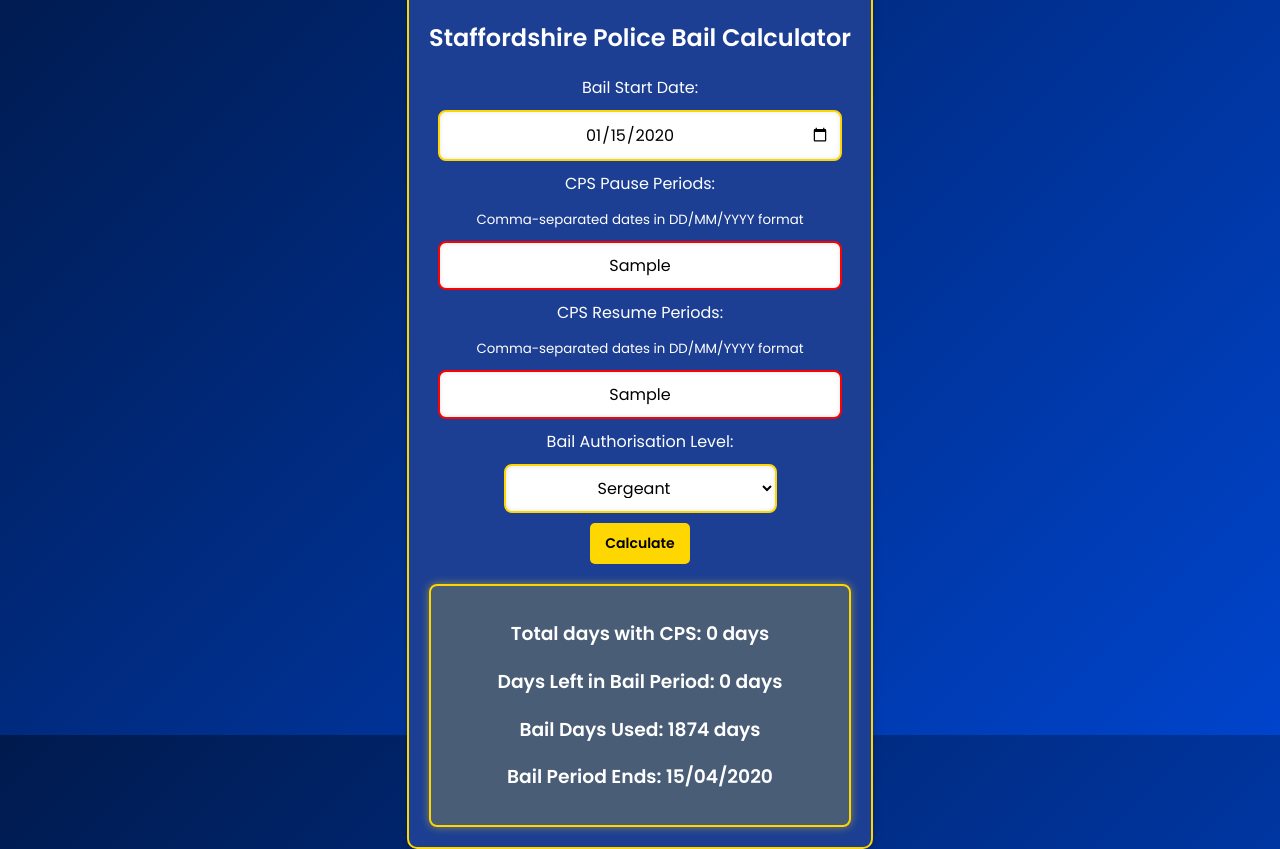
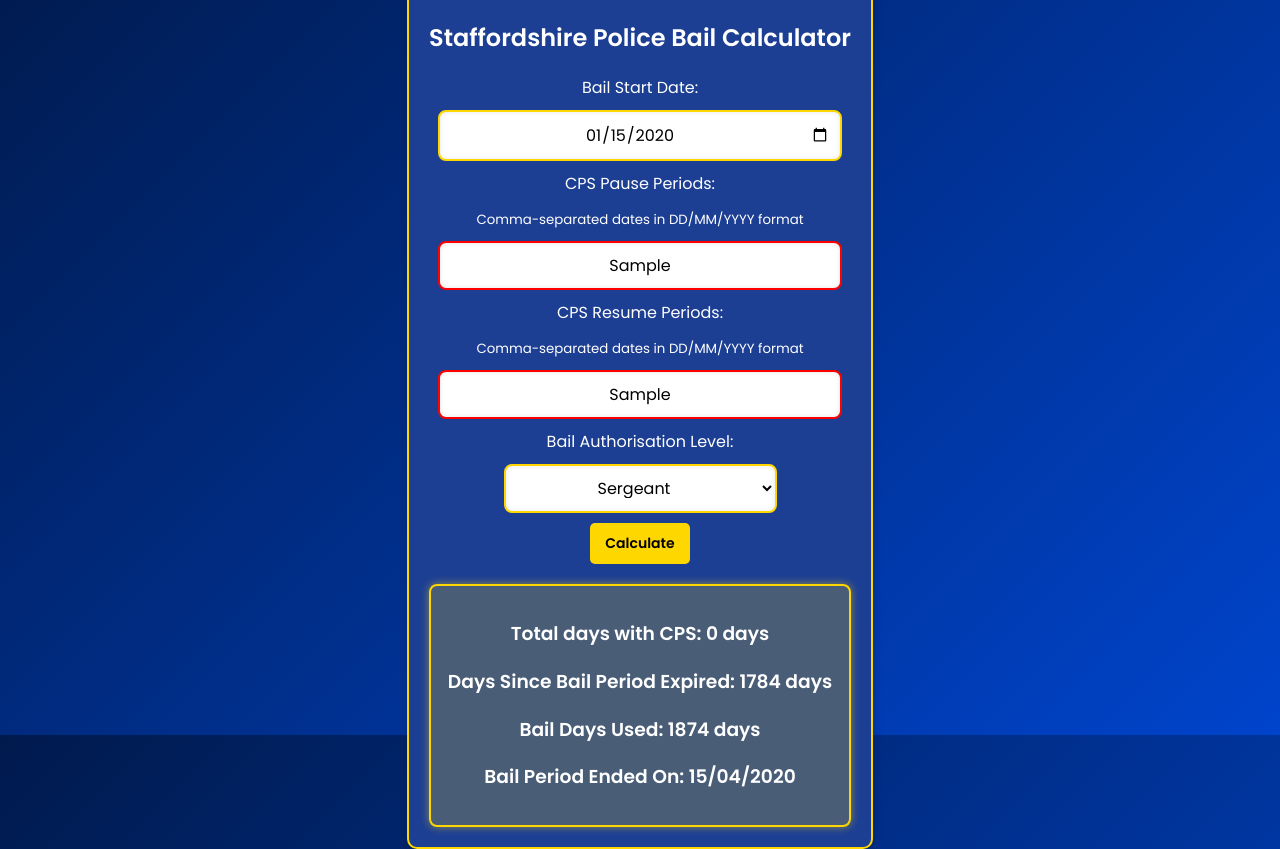
Before and after one commit to PC30282/Bail, a plain HTML site: page index.html in a window 1280 px wide. Both pictures are taken after typing "2020-01-15", "Sample", "Sample" into the empty fields and a click on the button "Calculate". Shown: the part 65-914 px from the top of the page. Drawn offline with Linux system fonts and the light colour scheme.

Commit message:
Update index.html

```diff
--- a/index.html
+++ b/index.html
@@ -187,12 +187,19 @@
 
             let daysLeft = Math.floor((bailEndDate - today) / (1000 * 60 * 60 * 24));
             let bailDaysUsed = Math.floor((today - bailStart) / (1000 * 60 * 60 * 24)) - totalPauseDays;
-            daysLeft = daysLeft < 0 ? 0 : daysLeft;
+
+            if (daysLeft < 0) {
+                document.getElementById('daysLeft').innerText = `Days Since Bail Period Expired: ${Math.abs(daysLeft)} days`;
+            } else {
+                document.getElementById('daysLeft').innerText = `Days Left in Bail Period: ${daysLeft} days`;
+            }
+
+
+
 
             document.getElementById('result').innerText = `Total days with CPS: ${totalPauseDays} days`;
-            document.getElementById('daysLeft').innerText = `Days Left in Bail Period: ${daysLeft} days`;
             document.getElementById('bailDaysUsed').innerText = `Bail Days Used: ${bailDaysUsed} days`;
-            document.getElementById('bailEndDate').innerText = `Bail Period Ends: ${bailEndDate.toLocaleDateString('en-GB')}`;
+            document.getElementById('bailEndDate').innerText = `Bail Period Ended On: ${bailEndDate.toLocaleDateString('en-GB')}`;
         }
     </script>
 </body>
```
